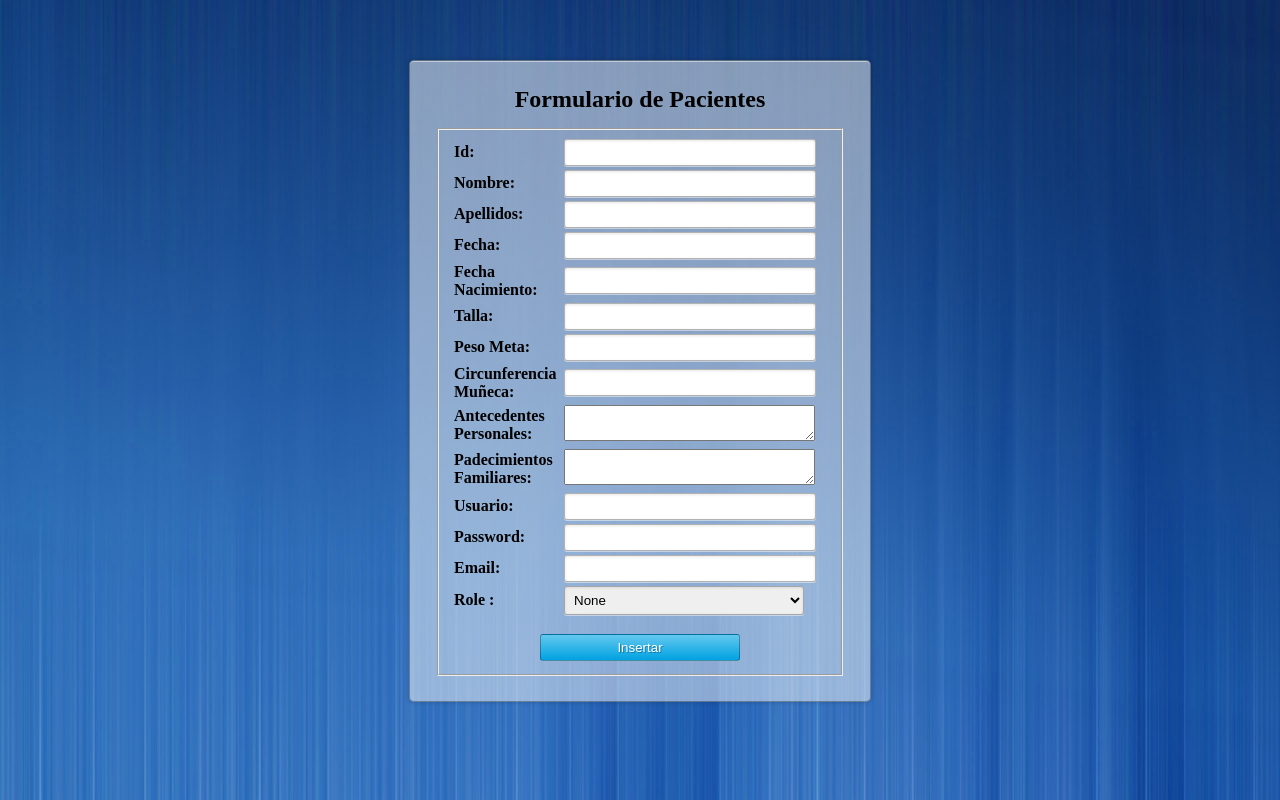
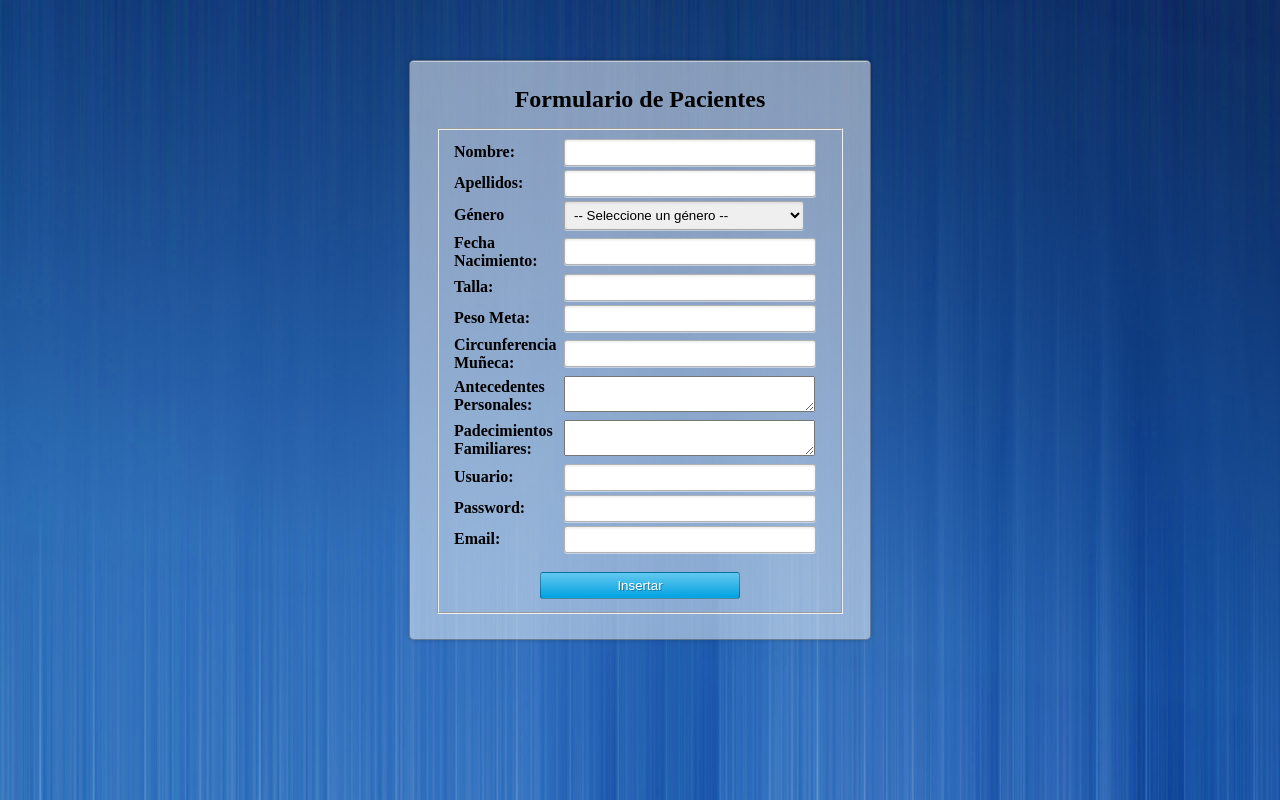
Before and after one commit to amirghin/EEPG, a PHP site: page /f_pacientes.php in a window 1280 px wide. Run offline with PHP 8.4, Linux system fonts and the light colour scheme.

Commit message:
Actualizando Base de datos y modificando f_pacientes

```diff
--- a/f_pacientes.php
+++ b/f_pacientes.php
@@ -17,20 +17,22 @@
 			<fieldset class="Pacientes">
 				<table>
 			    	<tr>
-				    	<td><label for="lblId">Id: </label></td>
-				    	<td><input type="text" name="txtId"></td>
-			    	</tr>
-			    	<tr>
 				    	<td><label for="lblNombre">Nombre: </label></td>
 				    	<td><input type="text" name="txtNombre"></td>
 			    	</tr>
-				    	<tr>
+				    <tr>
 						<td><label for="lblApellidos">Apellidos:</label></td>
 						<td><input type="text" name="txtApellido"></td>
 			    	</tr>
 			    	<tr>
-						<td><label for="lblFecha">Fecha:</label></td>
-						<td><input type="text" name="txtFecha"></td>
+						<td><label for="lblFecha">Género</label></td>
+						<td>
+							<select name="selectGenero">
+								<option disabled selected> -- Seleccione un género -- </option>
+								<option value="m">Masculino</option>
+								<option value="f">Femenino</option>
+							</select>
+						</td>
 			    	</tr>
 			    	<tr>
 						<td><label for="lblFechaNacimiento">Fecha Nacimiento:</label></td>
@@ -70,15 +72,6 @@
 						<td><input type="text" name="txtEmail"></td>
 			    	</tr>
 			    	<tr>
-						<td><label for="role">Role :</label></td>
-						<td>
-							<select name="selectRole">
-								<option value="0">None</option>
-								<option value="1">1</option>
-							</select>
-						</td>
-			    	</tr>
-			    	<tr>
 			    		<td class="center" colspan="2"><input name="pacientesBtn" type="submit" value="Insertar"></td>
 			    	</tr>
 				</table>
--- a/nutrivital-nuevo.sql
+++ b/nutrivital-nuevo.sql
@@ -1,5 +1,5 @@
 -- MySQL Script generated by MySQL Workbench
--- 04/19/15 21:12:16
+-- 04/19/15 21:15:58
 -- Model: New Model    Version: 1.0
 -- MySQL Workbench Forward Engineering
 
@@ -50,7 +50,7 @@ ENGINE = InnoDB;
 -- Table `nutrivital`.`pacientes`
 -- -----------------------------------------------------
 CREATE TABLE IF NOT EXISTS `nutrivital`.`pacientes` (
-  `pacientes_id` INT NOT NULL COMMENT 'Llave primaria para cada paciente',
+  `pacientes_id` INT NOT NULL AUTO_INCREMENT COMMENT 'Llave primaria para cada paciente',
   `pacientes_nombre` VARCHAR(45) NOT NULL COMMENT 'Nombre del Paciente',
   `pacientes_apellidos` VARCHAR(45) NOT NULL COMMENT 'Apellidos del paciente',
   `pacientes_genero` CHAR(1) NULL,
```
